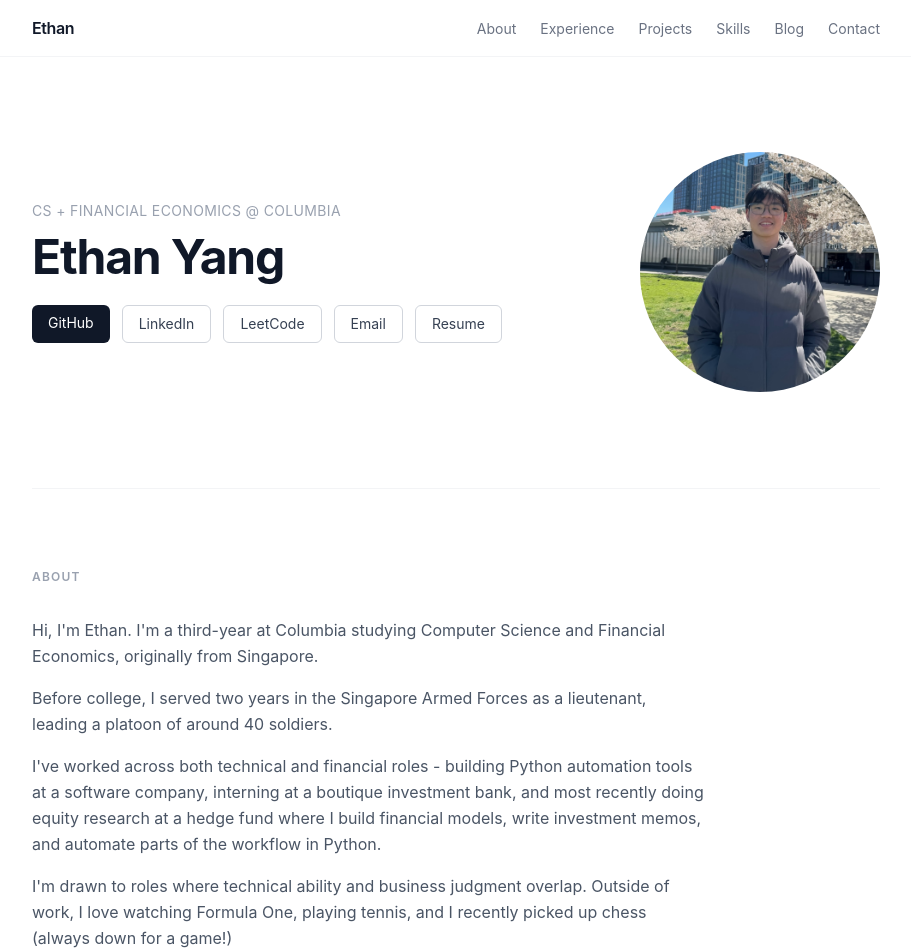
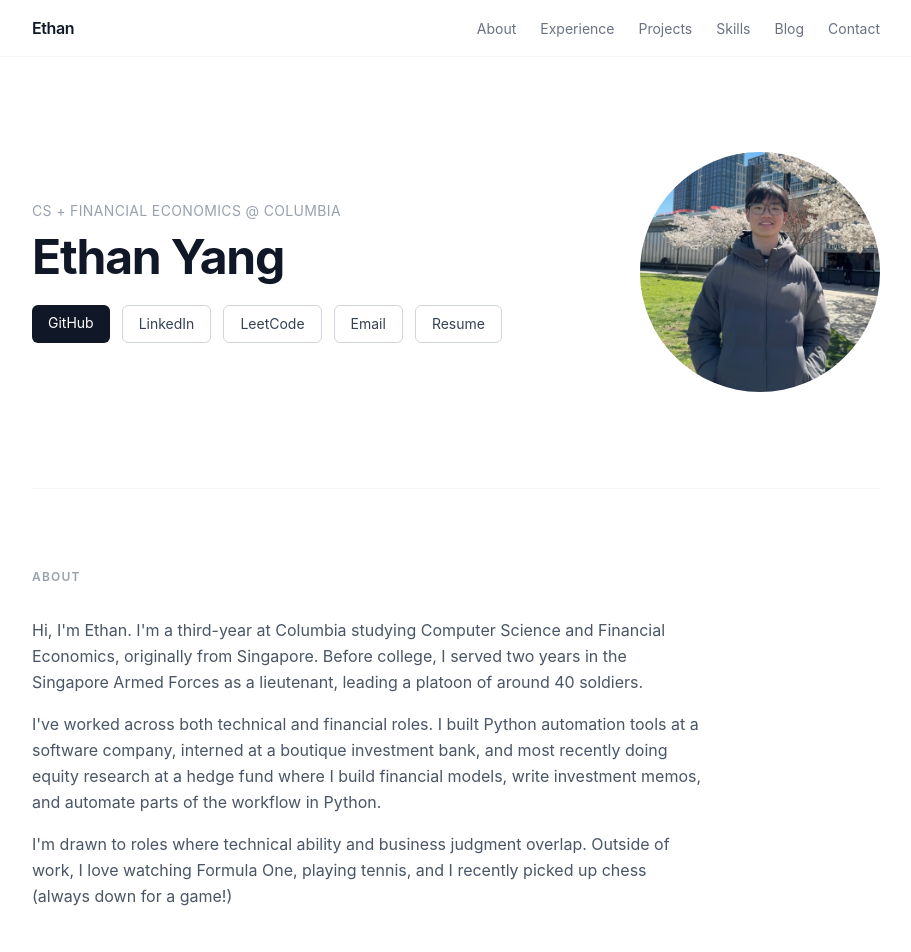
Before and after one commit to y8ngspider/personalwebsite, a React (Vite) app: page / in a window 1280 px wide. Shown: the top 952 px of the page, without its empty margins (184-1095 px from the left). Built offline with nearby package versions, Linux system fonts and the light colour scheme.

Commit message:
minor edits to text

```diff
--- a/src/components/sections/About.tsx
+++ b/src/components/sections/About.tsx
@@ -7,15 +7,12 @@
       <div className="max-w-2xl space-y-4 text-gray-600 leading-relaxed">
         <p>
           Hi, I'm Ethan. I'm a third-year at Columbia studying Computer Science and Financial
-          Economics, originally from Singapore.
+          Economics, originally from Singapore. Before college, I served two years in the Singapore Armed Forces
+          as a lieutenant, leading a platoon of around 40 soldiers.
         </p>
         <p>
-          Before college, I served two years in the Singapore Armed Forces as a lieutenant,
-          leading a platoon of around 40 soldiers.
-        </p>
-        <p>
-          I've worked across both technical and financial roles - building Python
-          automation tools at a software company, interning at a boutique investment bank, and
+          I've worked across both technical and financial roles. I built Python
+          automation tools at a software company, interned at a boutique investment bank, and
           most recently doing equity research at a hedge fund where I build financial models,
           write investment memos, and automate parts of the workflow in Python.
         </p>
```
